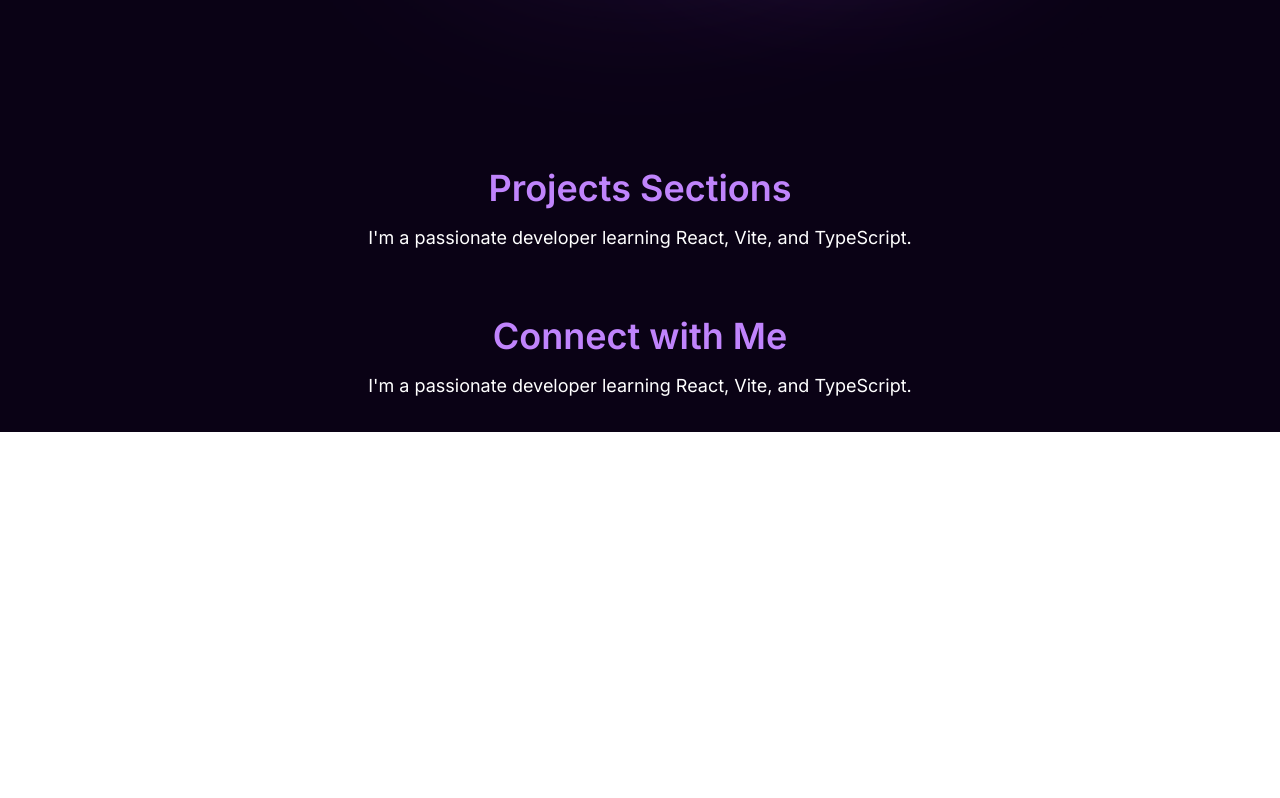
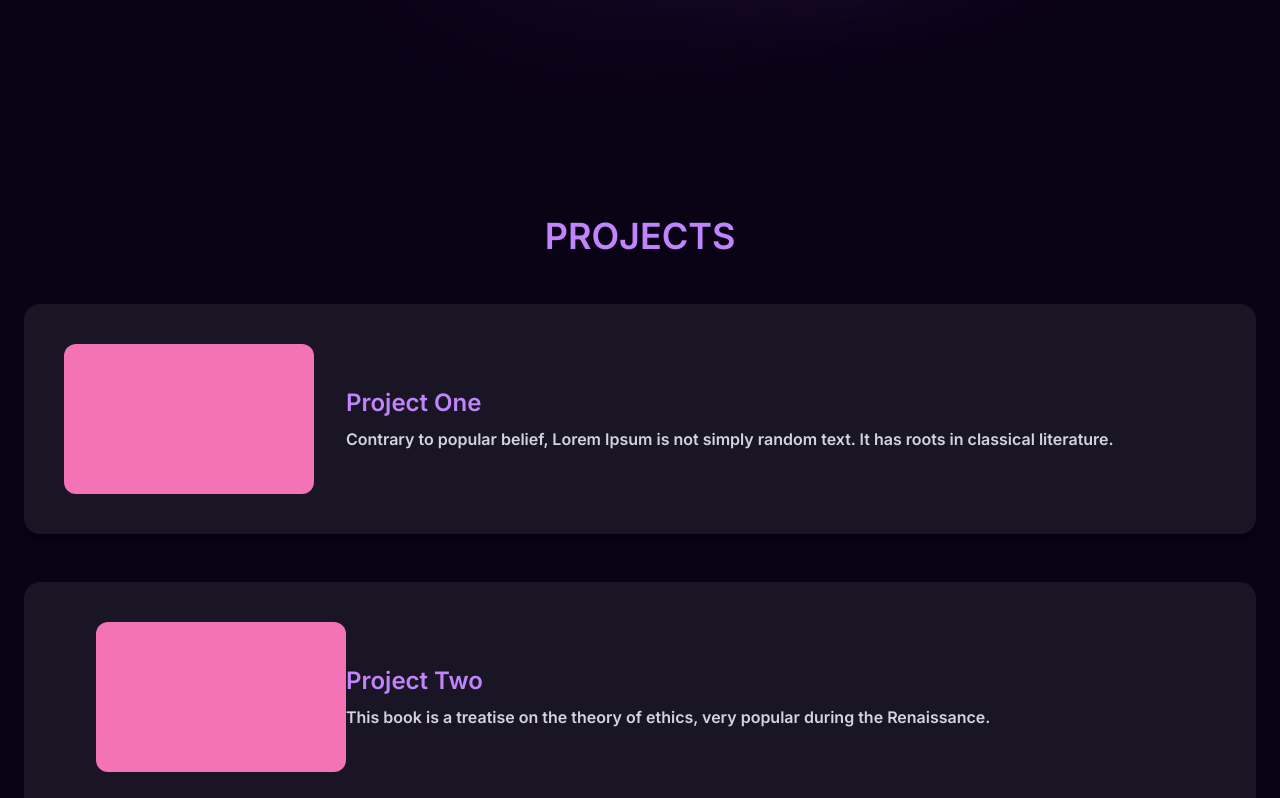
Before and after one commit to Priyanshu-96/Personal-Portfolio, a React (Vite) app in the folder portfolio-vite/: page / in a window 1280 px wide. Shown: the part 1480-2278 px from the top of the page. Before the commit the page ends 1912 px from the top, so only its background shows below. Built offline with nearby package versions, Linux system fonts and the light colour scheme.

Commit message:
modified project.tsx

```diff
--- a/portfolio-vite/src/components/Home.tsx
+++ b/portfolio-vite/src/components/Home.tsx
@@ -21,7 +21,7 @@ const Home = () => {
         >
         ABOUT
         </a>
-          <a href="#projects" className="text-purple-400 text-lg font-semibold  hover:text-sky-500 ">PROJECTS</a>
+          <a href="#Projects" className="text-purple-400 text-lg font-semibold  hover:text-sky-500 ">PROJECTS</a>
           <a href="#contact" className="text-purple-400 text-lg font-semibold  hover:text-sky-500 ">CONTACT</a>
           <a href="https://drive.google.com/file/d/1a43AFbB5WUy_FjvIgHU7QHw7jpXX4-F3/view?usp=sharing" className="text-purple-400 text-lg font-semibold  hover:text-sky-500 ">RESUME</a>
         </div>
--- a/portfolio-vite/src/components/Project.tsx
+++ b/portfolio-vite/src/components/Project.tsx
@@ -1,12 +1,59 @@
-const Project = () => {
-    return (
-      <section className="p-8 bg-[#0a0215] text-center">
-        <h1 className="text-4xl font-bold text-purple-400">Projects Sections</h1>
-        <p className="text-lg text-white mt-4">
-          I'm a passionate developer learning React, Vite, and TypeScript.
-        </p>
-      </section>
-    );
-  };
+import { motion } from "framer-motion";
 
-  export default Project; // ✅ Ensure this line is present
+const projects = [
+  {
+    id: 1,
+    title: "Project One",
+    description:
+      "Contrary to popular belief, Lorem Ipsum is not simply random text. It has roots in classical literature.",
+    image: "", // Add project image URL
+  },
+  {
+    id: 2,
+    title: "Project Two",
+    description:
+      "This book is a treatise on the theory of ethics, very popular during the Renaissance.",
+    image: "", // Add project image URL
+  },
+];
+
+const Projects = () => {
+  return (
+    <section className="bg-[#0a0215] text-purple-400 font-semibold py-20">
+      <div className="container mx-auto px-6">
+        {/* Section Title */}
+        <h2 className="text-4xl font-bold text-center mb-12">PROJECTS</h2>
+
+        {/* Projects List */}
+        <div className="flex flex-col gap-12">
+          {projects.map((project, index) => (
+            <motion.div
+              key={project.id}
+              className={`flex flex-col md:flex-row items-center justify-between bg-[#1a1525] p-6 md:p-10 rounded-2xl shadow-lg w-full`}
+              initial={{ opacity: 0, y: 30 }}
+              animate={{ opacity: 1, y: 0 }}
+              transition={{ duration: 0.5, delay: index * 0.2 }}
+            >
+              {/* Image / Placeholder */}
+              <div
+                className={`w-[180px] h-[120px] md:w-[250px] md:h-[150px] bg-pink-400 rounded-xl ${
+                  index % 2 === 0 ? "md:mr-8" : "md:ml-8"
+                }`}
+              ></div>
+
+              {/* Project Info */}
+              <div className="flex-1 text-center md:text-left">
+                <h3 className="text-xl md:text-2xl font-bold mb-2">
+                  {project.title}
+                </h3>
+                <p className="text-gray-300">{project.description}</p>
+              </div>
+            </motion.div>
+          ))}
+        </div>
+      </div>
+    </section>
+  );
+};
+
+export default Projects;
--- a/portfolio-vite/src/components/Skills.tsx
+++ b/portfolio-vite/src/components/Skills.tsx
@@ -83,7 +83,7 @@ const Skills = () => {
       />
       {/* Modal Box */}
       <motion.div
-        className="relative bg-white dark:bg-gray-900 rounded-2xl shadow-lg p-6 flex flex-col items-center w-80"
+        className="relative bg-gray-900 rounded-2xl shadow-lg p-6 flex flex-col items-center w-80"
         initial={{ scale: 0.8 }}
         animate={{ scale: 1 }}
         exit={{ scale: 0.8 }}
@@ -93,7 +93,7 @@ const Skills = () => {
           {selectedSkill.name}
         </h2>
         {/* Progress Bar */}
-        <div className="w-full bg-gray-200 dark:bg-gray-700 rounded-full h-5 overflow-hidden relative">
+        <div className="w-full bg-gray-700 rounded-full h-5 overflow-hidden relative">
           <motion.div
             key={selectedSkill.name}  // forces re-render when skill changes
             className="h-5 bg-purple-500 rounded-full"
@@ -102,7 +102,7 @@ const Skills = () => {
             transition={{ duration: 1.2, ease: "easeOut" }}
           />
         </div>
-        <p className="mt-2 text-sm text-gray-600 dark:text-gray-300">
+        <p className="mt-2 text-sm text-gray-300 ">
           {selectedSkill.level}% Proficiency
         </p>
         <button
```
